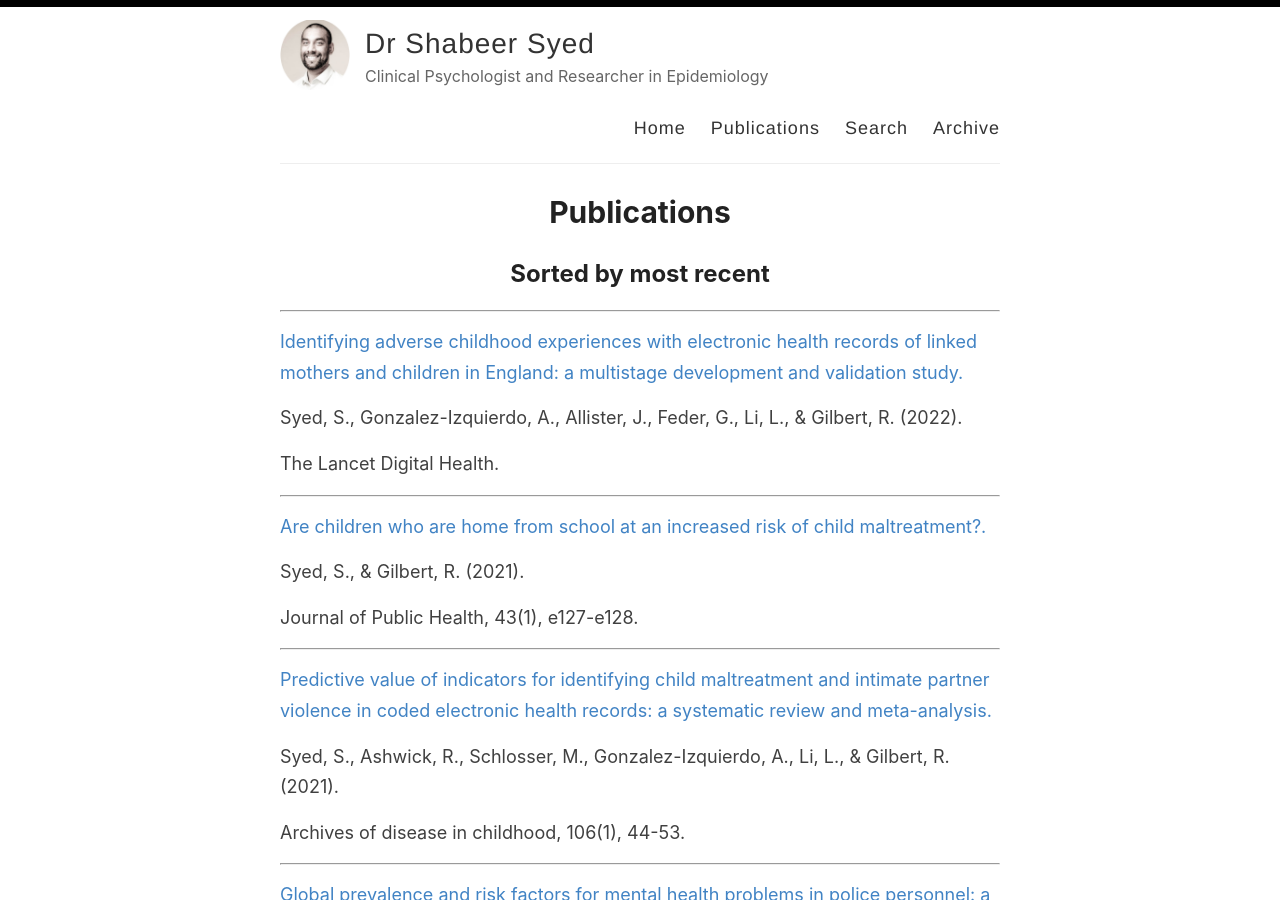
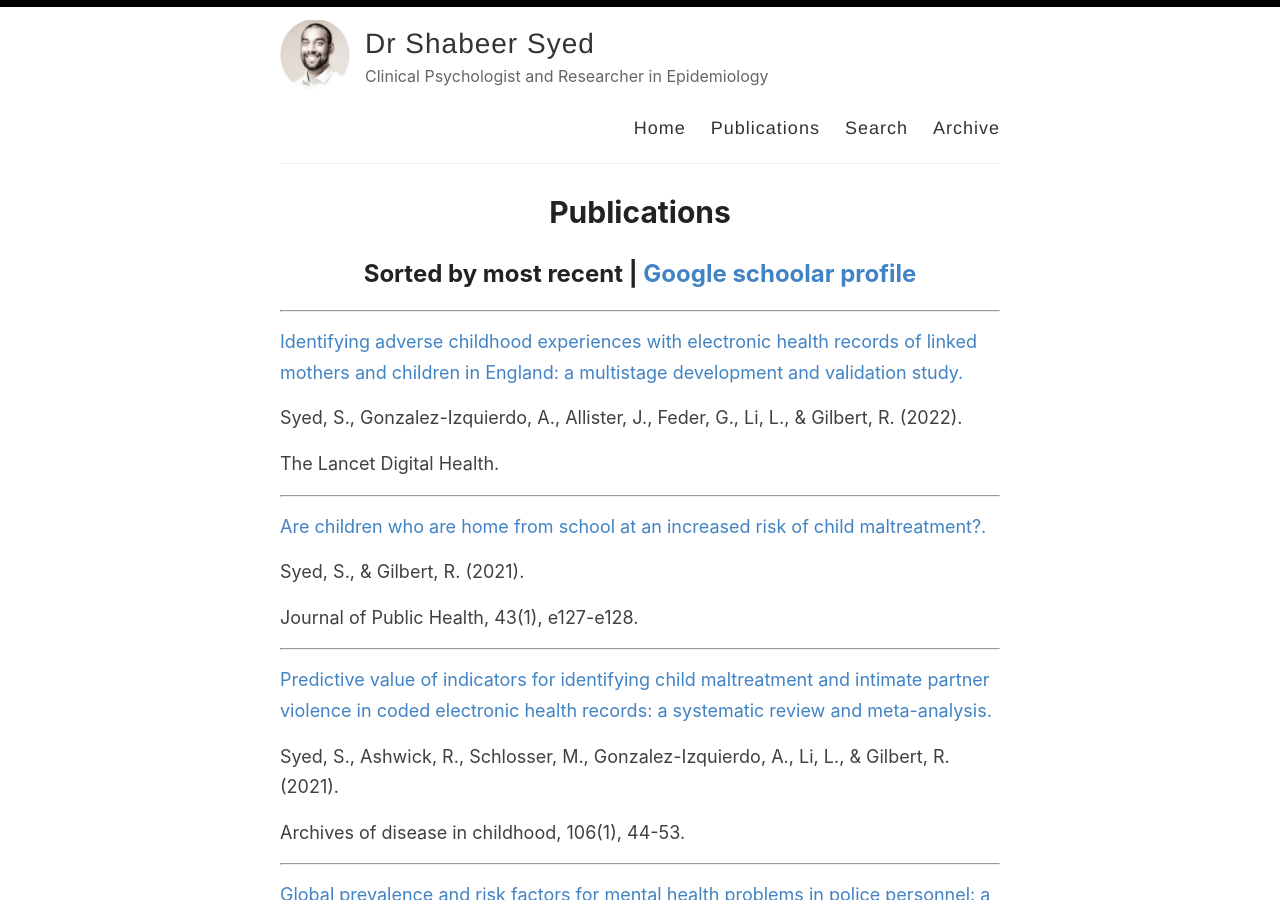
Before and after one commit to shabeer-syed/shabeersyed, a Jekyll site: the page built from _pages/publications.md, in a window 1280 px wide and 900 px high. Built offline with Jekyll 4.4.1, drawn with Linux system fonts in a browser that asks for light colours; some of the changed text lies outside the part shown.

Commit message:
Update publications.md

```diff
--- a/_pages/publications.md
+++ b/_pages/publications.md
@@ -4,7 +4,7 @@ title: Publications
 permalink: /publications/
 ---
 
-## Sorted by most recent
+## Sorted by most recent | [Google schoolar profile](https://scholar.google.com/citations?user=tayvv1MAAAAJ&hl=en&oi=ao)
 
 --------------
 
```
Also changed, not shown: other parts of _pages/publications.md (+0 -2 lines).
